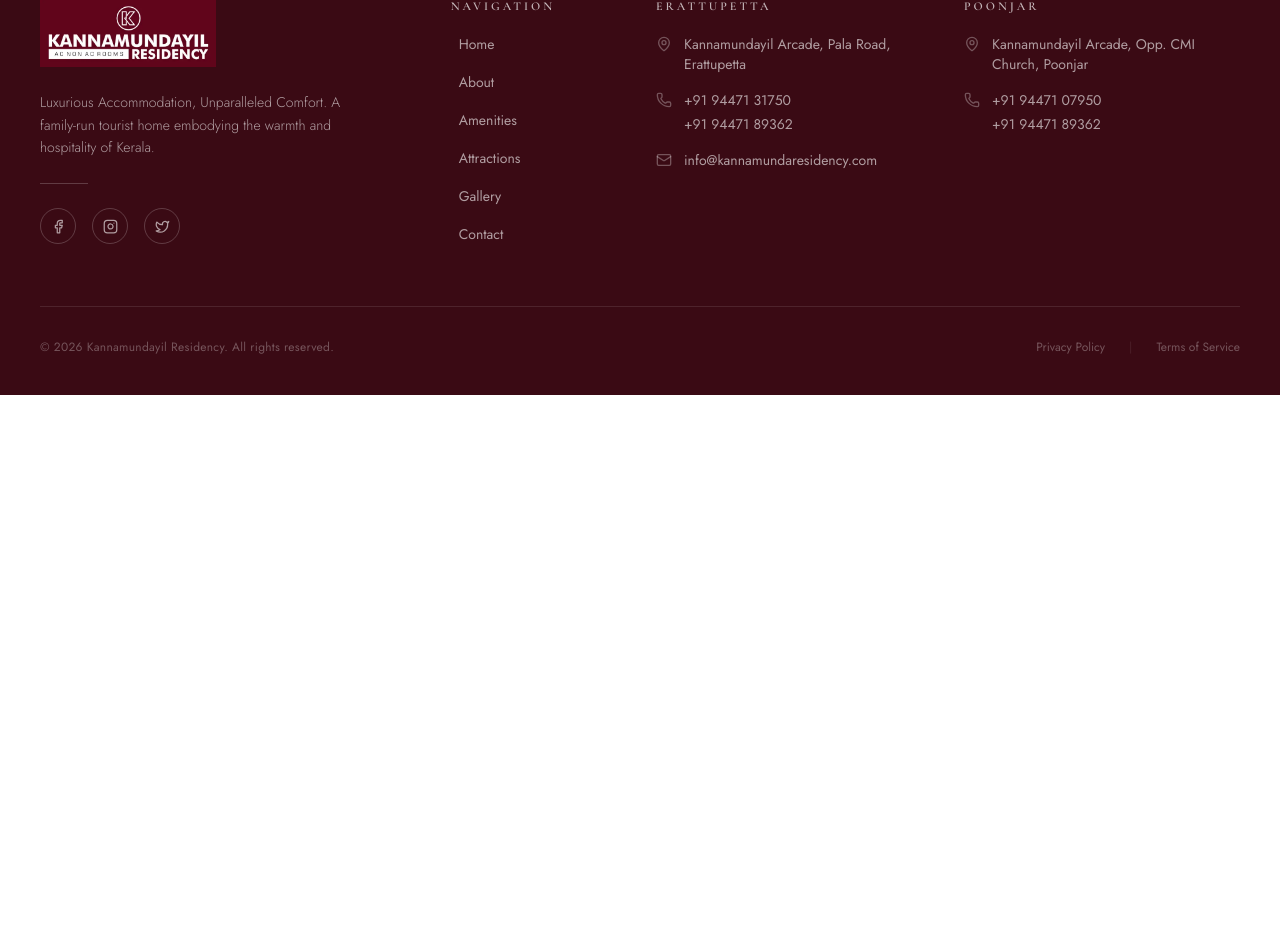
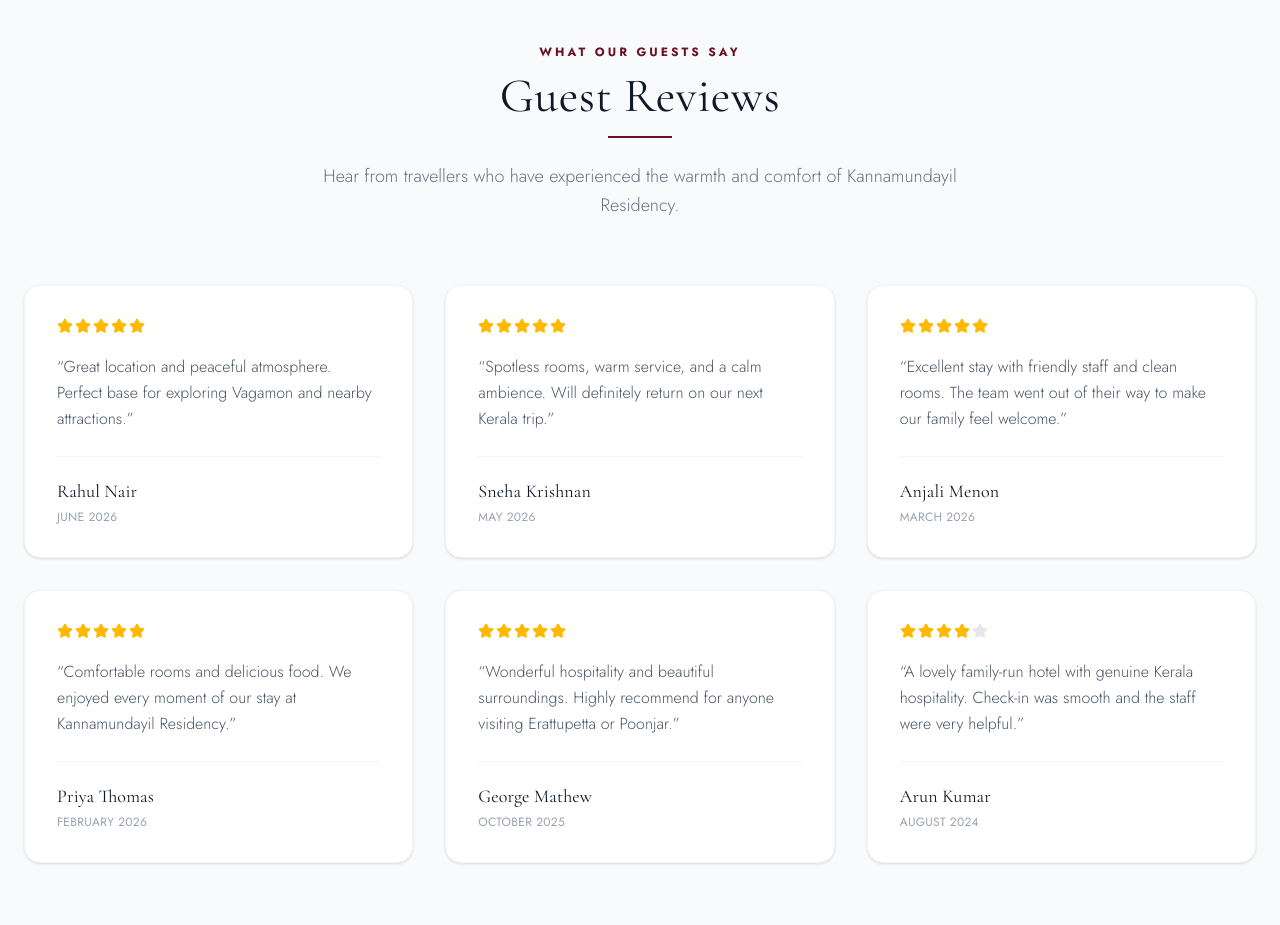
Before and after one commit to ronygeorgen/kannamunda-hotels, a Next.js app: page /erattupetta-hotel/bookings in a window 1280 px wide. Shown: the part 1850-2775 px from the top of the page. Before the commit the page ends 2245 px from the top, so only its background shows below. Built offline with nearby package versions, Linux system fonts and the light colour scheme; a web font is replaced by a local one.

Commit message:
added guest review section

```diff
--- a/src/app/[hotel]/bookings/page.tsx
+++ b/src/app/[hotel]/bookings/page.tsx
@@ -236,9 +236,11 @@
                                             onChange={(e) => setFormData({ ...formData, room: e.target.value })}
                                         >
                                             <option value="">Select Room</option>
-                                            <option value="deluxe">Deluxe Room</option>
-                                            <option value="executive">Executive Suite</option>
-                                            <option value="family">Family Suite</option>
+                                            <option value="Standard Ac room">Standard Ac room</option>
+                                            <option value="Deluxe Ac">Deluxe Ac</option>
+                                            <option value="Non ac single">Non ac single</option>
+                                            <option value="Non ac double">Non ac double</option>
+                                            <option value="Executive ac room">Executive ac room</option>
                                         </select>
                                     </div>
                                 </div>
--- a/src/app/layout.tsx
+++ b/src/app/layout.tsx
@@ -3,6 +3,7 @@
 import "./globals.css";
 import { Navbar } from "@/components/Navbar";
 import { Footer } from "@/components/Footer";
+import { GoogleReviewsSection } from "@/components/GoogleReviewsSection";
 
 const cormorant = Cormorant_Garamond({
   variable: "--font-cormorant",
@@ -49,6 +50,7 @@
         <main className="flex-grow min-h-screen bg-neutral-950">
           {children}
         </main>
+        <GoogleReviewsSection />
         <Footer />
       </body>
     </html>
--- /dev/null
+++ b/src/components/GoogleReviewsSection.tsx
@@ -0,0 +1,122 @@
+"use client";
+
+import Link from "next/link";
+import { usePathname } from "next/navigation";
+import { motion } from "framer-motion";
+import { Star, ExternalLink } from "lucide-react";
+import { Button } from "@/components/ui/button";
+import { cn } from "@/lib/utils";
+import { guestReviews, GOOGLE_REVIEW_URL } from "@/lib/googleReviews";
+import { fadeUp, lineWipe, staggerContainer, RevealGroup } from "@/components/animations";
+
+function StarRating({ rating }: { rating: number }) {
+    return (
+        <div className="flex items-center gap-0.5" aria-label={`${rating} out of 5 stars`}>
+            {Array.from({ length: 5 }).map((_, i) => (
+                <Star
+                    key={i}
+                    className={cn(
+                        "w-4 h-4",
+                        i < rating ? "fill-amber-400 text-amber-400" : "fill-gray-200 text-gray-200"
+                    )}
+                />
+            ))}
+        </div>
+    );
+}
+
+const HIDDEN_ON_PATHS = ["/", "/finance", "/bakery", "/contact"];
+
+export function GoogleReviewsSection() {
+    const pathname = usePathname();
+
+    if (HIDDEN_ON_PATHS.includes(pathname)) {
+        return null;
+    }
+
+    return (
+        <section className="bg-gray-50 py-20 md:py-28 border-t border-gray-100">
+            <div className="container px-6 max-w-7xl mx-auto">
+                <RevealGroup className="text-center mb-14 md:mb-16">
+                    <motion.p
+                        variants={fadeUp}
+                        className="text-primary uppercase tracking-[0.25em] text-[10px] md:text-xs font-bold mb-3"
+                    >
+                        What Our Guests Say
+                    </motion.p>
+                    <motion.h2
+                        variants={fadeUp}
+                        className="text-4xl md:text-5xl font-serif text-gray-900 mb-4"
+                    >
+                        Guest Reviews
+                    </motion.h2>
+                    <motion.div
+                        variants={lineWipe}
+                        className="h-[2px] w-16 bg-primary mx-auto mb-6"
+                    />
+                    <motion.p
+                        variants={fadeUp}
+                        className="text-gray-500 text-base md:text-lg font-light max-w-2xl mx-auto leading-relaxed"
+                    >
+                        Hear from travellers who have experienced the warmth and comfort of Kannamundayil Residency.
+                    </motion.p>
+                </RevealGroup>
+
+                <motion.div
+                    variants={staggerContainer}
+                    initial="hidden"
+                    whileInView="visible"
+                    viewport={{ once: true, margin: "-50px" }}
+                    className="grid grid-cols-1 sm:grid-cols-2 lg:grid-cols-3 gap-6 md:gap-8"
+                >
+                    {guestReviews.map((review) => (
+                        <motion.article
+                            key={review.id}
+                            variants={fadeUp}
+                            className="bg-white rounded-2xl p-8 border border-gray-100 shadow-sm hover:shadow-xl hover:border-primary/20 hover:-translate-y-1 transition-all duration-500 flex flex-col"
+                        >
+                            <StarRating rating={review.rating} />
+
+                            <blockquote className="mt-5 mb-6 flex-grow">
+                                <p className="text-gray-600 font-light leading-relaxed text-[15px] md:text-base">
+                                    &ldquo;{review.text}&rdquo;
+                                </p>
+                            </blockquote>
+
+                            <div className="pt-5 border-t border-gray-100">
+                                <p className="font-serif text-lg text-gray-900">{review.name}</p>
+                                {review.date && (
+                                    <p className="text-xs text-gray-400 tracking-wide mt-1 uppercase">
+                                        {review.date}
+                                    </p>
+                                )}
+                            </div>
+                        </motion.article>
+                    ))}
+                </motion.div>
+
+                <motion.div
+                    initial={{ opacity: 0, y: 20 }}
+                    whileInView={{ opacity: 1, y: 0 }}
+                    viewport={{ once: true }}
+                    transition={{ duration: 0.6, delay: 0.2 }}
+                    className="text-center mt-14 md:mt-16"
+                >
+                    <Link
+                        href={GOOGLE_REVIEW_URL}
+                        target="_blank"
+                        rel="noopener noreferrer"
+                    >
+                        <Button
+                            size="lg"
+                            className="bg-primary hover:bg-primary/90 text-white rounded-full h-14 px-10 md:px-14 text-xs md:text-sm tracking-widest uppercase shadow-lg hover:shadow-xl transition-all duration-300 group"
+                        >
+                            Write a Review on Google
+                            <ExternalLink className="ml-2 w-4 h-4 group-hover:translate-x-0.5 group-hover:-translate-y-0.5 transition-transform" />
+                        </Button>
+                    </Link>
+                </motion.div>
+            </div>
+        </section>
+    );
+}
--- a/src/components/QuickBookingModal.tsx
+++ b/src/components/QuickBookingModal.tsx
@@ -154,9 +154,11 @@
                                                 onChange={(e) => setFormData({ ...formData, room: e.target.value })}
                                             >
                                                 <option value="">Select Room</option>
-                                                <option value="deluxe">Deluxe Room</option>
-                                                <option value="executive">Executive Suite</option>
-                                                <option value="family">Family Suite</option>
+                                                <option value="Standard Ac room">Standard Ac room</option>
+                                                <option value="Deluxe Ac">Deluxe Ac</option>
+                                                <option value="Non ac single">Non ac single</option>
+                                                <option value="Non ac double">Non ac double</option>
+                                                <option value="Executive ac room">Executive ac room</option>
                                             </select>
                                         </div>
                                     </div>
--- /dev/null
+++ b/src/lib/googleReviews.ts
@@ -0,0 +1,55 @@
+export const GOOGLE_REVIEW_URL =
+    "https://search.google.com/local/writereview?placeid=ChIJu3nKiL3LBzsR9VXGbHgpEv8";
+
+export interface GuestReview {
+    id: string;
+    name: string;
+    rating: number;
+    text: string;
+    date?: string;
+}
+
+export const guestReviews: GuestReview[] = [
+    {
+        id: "1",
+        name: "Rahul Nair",
+        rating: 5,
+        text: "Great location and peaceful atmosphere. Perfect base for exploring Vagamon and nearby attractions.",
+        date: "June 2026",
+    },
+    {
+        id: "2",
+        name: "Sneha Krishnan",
+        rating: 5,
+        text: "Spotless rooms, warm service, and a calm ambience. Will definitely return on our next Kerala trip.",
+        date: "May 2026",
+    },
+    {
+        id: "3",
+        name: "Anjali Menon",
+        rating: 5,
+        text: "Excellent stay with friendly staff and clean rooms. The team went out of their way to make our family feel welcome.",
+        date: "March 2026",
+    },
+    {
+        id: "4",
+        name: "Priya Thomas",
+        rating: 5,
+        text: "Comfortable rooms and delicious food. We enjoyed every moment of our stay at Kannamundayil Residency.",
+        date: "February 2026",
+    },
+    {
+        id: "5",
+        name: "George Mathew",
+        rating: 5,
+        text: "Wonderful hospitality and beautiful surroundings. Highly recommend for anyone visiting Erattupetta or Poonjar.",
+        date: "October 2025",
+    },
+    {
+        id: "6",
+        name: "Arun Kumar",
+        rating: 4,
+        text: "A lovely family-run hotel with genuine Kerala hospitality. Check-in was smooth and the staff were very helpful.",
+        date: "August 2024",
+    },
+];
```
